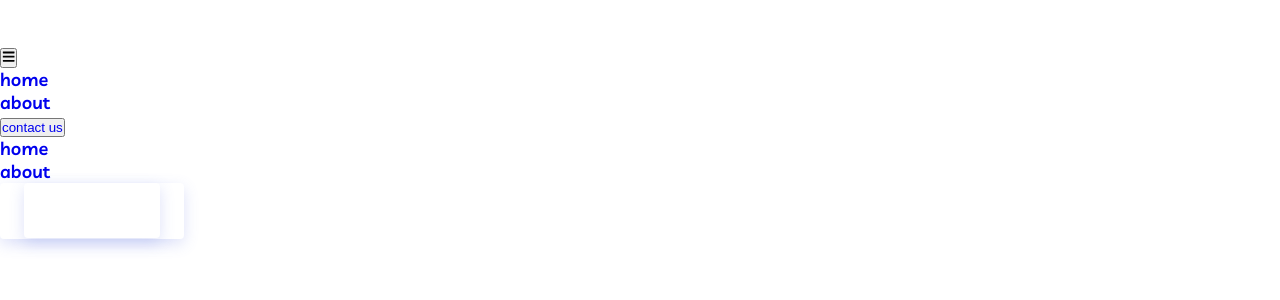
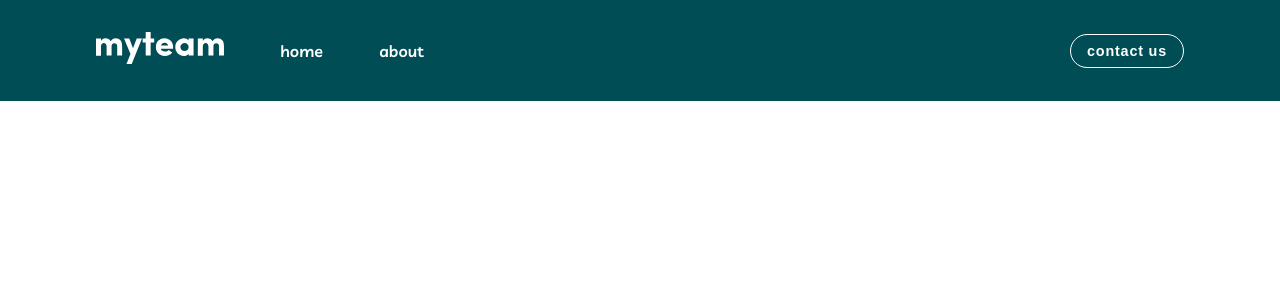
Before and after one commit to SvetlanaStoycheva/my-team-app-react-FM, a React (Create React App) app: page / in a window 1280 px wide. Shown: the top 300 px of the page. Built offline with nearby package versions, Linux system fonts and the light colour scheme.

Commit message:
navbar, sidebar

```diff
--- a/src/components/Navbar.js
+++ b/src/components/Navbar.js
@@ -1,13 +1,18 @@
 import React, { useState } from 'react';
 import { Link } from 'react-router-dom';
 import logo from '../assets/logo.svg';
+import picture from '../assets/bg-pattern-about-1-mobile-nav-1.svg';
+//src/assets/bg-pattern-about-1-mobile-nav-1.svg
 import { FaBars, FaTimes } from 'react-icons/fa';
 
 const Navbar = () => {
   const [isSidebarOpen, setSidebarOpen] = useState(false);
 
-  const toggleSidebar = () => {
-    isSidebarOpen ? setSidebarOpen(false) : setSidebarOpen(true);
+  const openSidebar = () => {
+    setSidebarOpen(true);
+  };
+  const closeSidebar = () => {
+    setSidebarOpen(false);
   };
   return (
     <>
@@ -18,11 +23,11 @@ const Navbar = () => {
               <img className='logo-img' src={logo} alt='logo' />
             </Link>
           </div>
-          <button type='button' className='nav-toggle' onClick={toggleSidebar}>
-            {isSidebarOpen ? <FaTimes /> : <FaBars />}
+          <button type='button' className='nav-toggle' onClick={openSidebar}>
+            {<FaBars />}
           </button>
         </div>
-        <div>
+        <div className='nav-links-container'>
           <ul className='nav-links'>
             <li className='nav-link'>
               <Link className='single-nav-link' to='./'>
@@ -36,33 +41,47 @@ const Navbar = () => {
             </li>
           </ul>
           <div className='nav-btn-container'>
-            <button>
-              <Link to='/contact'>contact us</Link>
+            <button className='btn'>
+              <Link className='nav-contact-btn-link' to='/contact'>
+                contact us
+              </Link>
             </button>
           </div>
         </div>
       </nav>
       {/* sidebar */}
-      <aside
+      <aside className='sidebar-container'>
+        <div
           className={`${isSidebarOpen ? 'sidebar show-sidebar' : 'sidebar'}`}
         >
-        <ul className='sidebar-links'>
-          <li className='nav-link'>
-            <Link className='single-nav-link' to='./'>
+          <div className='sidebar-inner-container'>
+            <button
+              type='button'
+              className='nav-toggle nav-close-btn'
+              onClick={closeSidebar}
+            >
+              {<FaTimes />}
+            </button>
+            <ul className='sidebar-links' onClick={closeSidebar}>
+              <li className='sidebar-link'>
+                <Link className='single-sidebar-link' to='./'>
                   home
                 </Link>
               </li>
-          <li className='nav-link'>
-            <Link className='single-nav-link' to='./about'>
+              <li className='sidebar-link'>
+                <Link className='single-sidebar-link' to='./about'>
                   about
                 </Link>
               </li>
             </ul>
             <button className='btn' onClick={() => setSidebarOpen(false)}>
-          <Link className='btn' to='/contact'>
+              <Link className='sidebar-contact-btn' to='/contact'>
                 contact us
               </Link>
             </button>
+            <img className='sidebar-img' src={picture} alt='picture' />
+          </div>
+        </div>
       </aside>
     </>
   );
--- a/src/index.css
+++ b/src/index.css
@@ -76,6 +76,7 @@ h3,
 h4 {
   font-weight: 700;
   margin-bottom: 0.75rem;
+  color: var(--clr-primary-white);
 }
 h1 {
   font-size: 100px;
@@ -104,15 +105,14 @@ p {
   line-height: 25px;
 }
 .btn {
-  background: var(--clr-primary-soft-blue);
-  padding: 1.2rem 1.2rem;
+  background: var(--clr-primary-midnight-green);
+  padding: 0.5rem 1rem;
   color: white;
-  border-radius: var(--radius);
-  border: transparent;
+  border-radius: 18px;
+  border: 1px solid var(--clr-primary-white);
   font-size: 1rem;
   letter-spacing: 0.05rem;
   font-weight: 600;
-  box-shadow: var(--dark-blue-shadow);
   cursor: pointer;
 }
 .section-center {
@@ -125,7 +125,7 @@ p {
     width: 95vw;
   }
   .btn {
-    padding: 1.2rem 1.5rem;
+    font-size: 0.9rem;
   }
 }
 /*
@@ -133,3 +133,127 @@ p {
 Styles
 ===============
 */
+
+/*
+===============
+Navbar
+===============
+*/
+nav {
+  background: var(--clr-primary-midnight-green);
+  padding: 2rem;
+}
+.nav-header {
+  display: flex;
+  justify-content: space-between;
+  align-items: center;
+}
+.nav-toggle {
+  background: transparent;
+  border: transparent;
+  color: var(--clr-primary-white);
+  font-size: 1.4rem;
+  cursor: pointer;
+  transition: var(--transition);
+}
+.logo {
+  display: grid;
+  place-items: center;
+}
+.nav-links-container {
+  display: none;
+}
+.sidebar {
+  display: none;
+}
+@media screen and (min-width: 700px) {
+  .nav-links-container {
+    display: inline-block;
+    color: var(--clr-primary-white);
+    display: flex;
+    justify-content: space-between;
+    align-items: center;
+    width: 80vw;
+  }
+  .nav-links {
+    display: flex;
+    justify-content: space-evenly;
+    align-items: center;
+    width: 16rem;
+  }
+  .single-nav-link {
+    color: var(--clr-primary-white);
+  }
+  .nav-toggle {
+    display: none;
+  }
+  nav {
+    display: flex;
+    align-items: center;
+  }
+  .nav-contact-btn-link {
+    color: var(--clr-primary-white);
+  }
+}
+@media screen and (min-width: 900px) {
+  nav {
+    padding: 2rem 6rem;
+  }
+  .logo-img {
+    width: 8rem;
+  }
+  .single-nav-link {
+    font-size: 1rem;
+  }
+}
+/* sidebar */
+.sidebar {
+  position: fixed;
+  width: 23rem;
+  height: 100%;
+  top: 0rem;
+  right: 0rem;
+  background: var(--clr-primary-midnight-green);
+  display: grid;
+  align-items: center;
+  justify-items: center;
+  transform: translate(120%);
+  transition: var(--transition);
+}
+.show-sidebar {
+  transform: translate(0);
+}
+.single-sidebar-link {
+  color: var(--clr-primary-white);
+}
+.sidebar-link {
+  margin-bottom: 1.5rem;
+  text-align: left;
+}
+.sidebar-contact-btn {
+  color: var(--clr-primary-white);
+  width: 5rem;
+}
+.sidebar-inner-container {
+  position: relative;
+  height: 12rem;
+  width: 100%;
+  display: grid;
+  align-items: center;
+  justify-content: center;
+}
+.sidebar-img {
+  position: absolute;
+  bottom: -120%;
+  right: -28%;
+}
+.nav-close-btn {
+  position: absolute;
+  right: 10%;
+  top: -100%;
+}
+@media screen and (min-width: 700px) {
+  .show-sidebar {
+    transform: translate(120%);
+  }
+}
```
Lines whose indentation alone changed are shown as unchanged.
